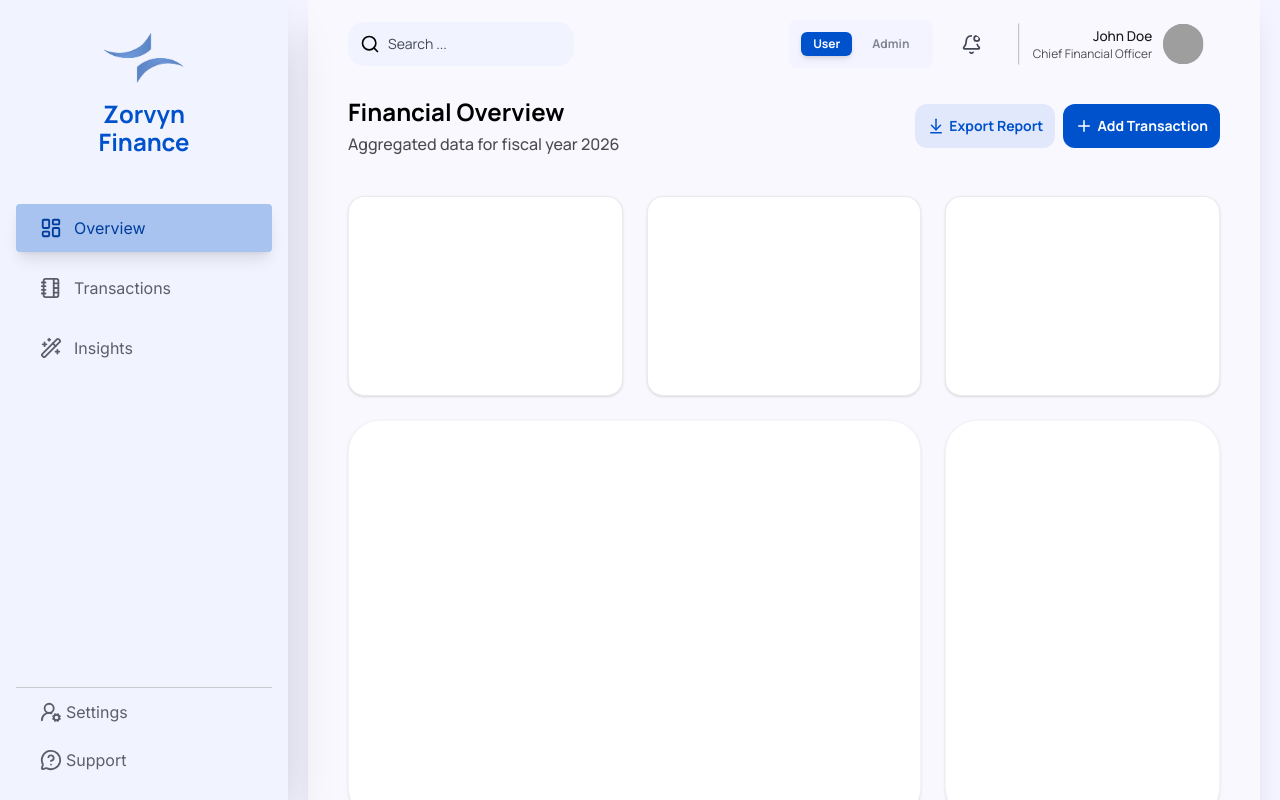
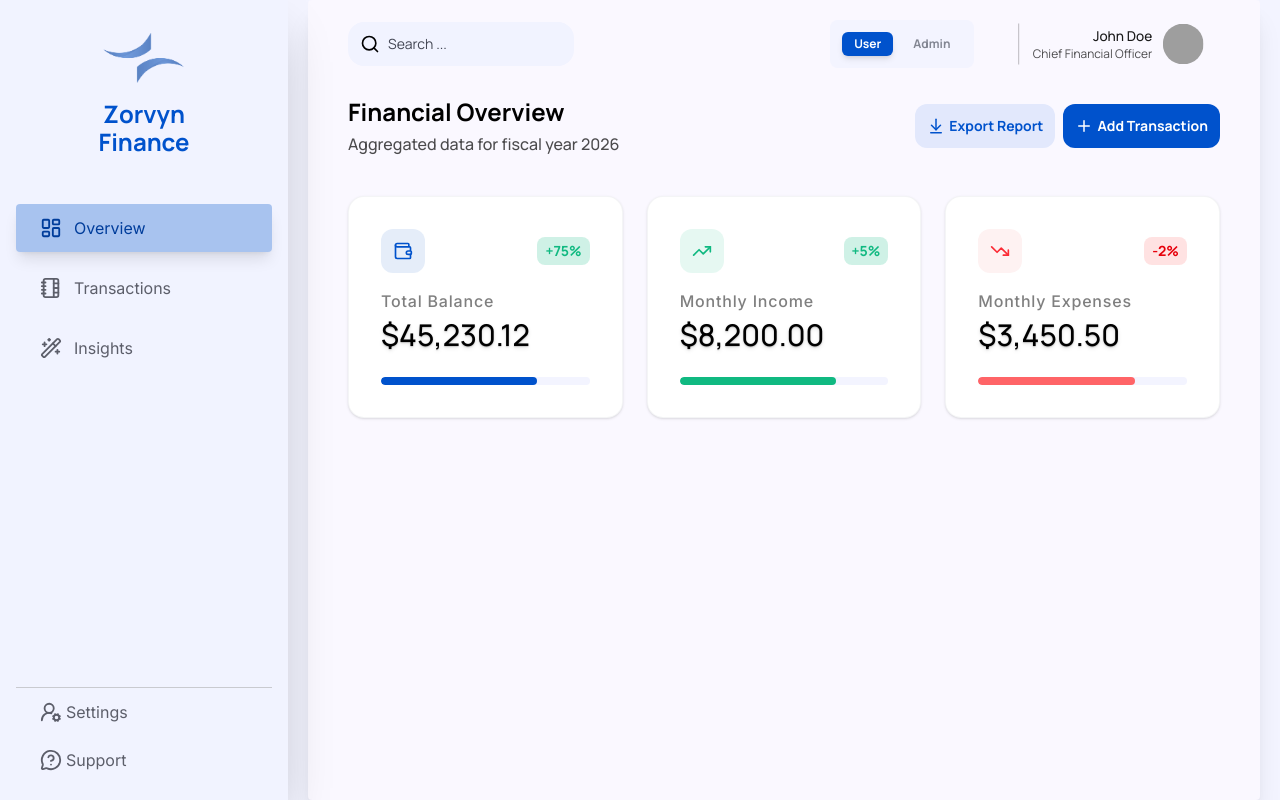
Before and after one commit to dibbockb/zorvyn-finance, a React (Vite) app: page / in a window 1280 px wide. Built offline with nearby package versions, Linux system fonts and the light colour scheme; grey boxes are pictures that could not be loaded.

Commit message:
Added Overview Cards

```diff
--- a/public/data/mockdata/data.ts
+++ b/public/data/mockdata/data.ts
@@ -29,44 +29,17 @@ export const MONTHLY_COMPARISON = [
     { month: 'Apr', income: 8200, expenses: 3450 }, // [cite: 166]
 ];
 
-export const TRANSACTIONS = [
-    {
-        id: 't1',
-        date: 'Oct 24, 2024', // [cite: 41, 197]
-        description: 'Apple Store Soho', // [cite: 198]
-        category: 'Technology', // [cite: 131, 198]
-        amount: -1299.00, // [cite: 198]
-        type: 'Expense', // [cite: 131]
-        status: 'Completed', // [cite: 234]
-    },
-    {
-        id: 't2',
-        date: 'Oct 23, 2024', // [cite: 199]
-        description: 'Stripe Payout', // [cite: 198]
-        category: 'Income', // [cite: 235]
-        amount: 8450.00, // [cite: 198]
-        type: 'Income', // [cite: 76]
-        status: 'Completed', // [cite: 237]
-    },
-    {
-        id: 't3',
-        date: 'Oct 22, 2024', // [cite: 41]
-        description: 'Whole Foods Market', // [cite: 41, 79]
-        category: 'Food', // [cite: 41, 80]
-        amount: -142.30, // [cite: 41]
-        type: 'Expense', // [cite: 71, 81]
-        status: 'Completed',
-    },
-    {
-        id: 't4',
-        date: 'Oct 20, 2024', // [cite: 41]
-        description: 'Modern Realty Rent', // [cite: 41]
-        category: 'Housing', // [cite: 41, 149]
-        amount: -2150.00, // [cite: 41]
-        type: 'Expense',
-        status: 'Completed',
-    },
-];
+export type Role = 'Admin' | 'User';
+
+export interface Transaction {
+    id: string;
+    date: string;
+    amount: number;
+    category: 'Food' | 'Housing' | 'Technology' | 'Income' | 'Transport' | 'Entertainment';
+    type: 'Income' | 'Expense';
+    description: string;
+    status: 'Completed' | 'Pending';
+}
 
 export const INSIGHTS = [
     {
--- a/src/Components/Dashboard/Cards/Cards.tsx
+++ b/src/Components/Dashboard/Cards/Cards.tsx
@@ -1,27 +1,24 @@
+import StatCard from "../../Statcard/StatCard";
+import { useStore, selectTotals } from "../../../store/useStore";
+// FIX: Import shallow from zustand
+import { useShallow } from 'zustand/react/shallow';
+
 const Cards = () => {
+    const { totalBalance, monthlyIncome, monthlyExpenses } = useStore(
+        useShallow((state) => selectTotals(state))
+    );
     return (
-        <section className="grid grid-cols-1 lg:grid-cols-3 gap-6 pt-10">
-
-            <div className="bg-white min-h-50 p-8 rounded-2xl shadow-sm border border-secondary/10  hover:shadow-md transition-all duration-300 ease-in-out">
+        <div className="flex flex-col gap-6 pt-10">
+            <div className="grid grid-cols-2 lg:grid-cols-3 gap-6">
+                <StatCard title="Total Balance" amount={totalBalance} type="balance" percentage={75} />
+                <StatCard title="Monthly Income" amount={monthlyIncome} type="income" percentage={5} />
+                <div className="hidden lg:block">
+                    <StatCard title="Monthly Expenses" amount={monthlyExpenses} type="expense" percentage={-2} />
+                </div>
             </div>
-
-            <div className="bg-white min-h-50 p-8 rounded-2xl shadow-sm border border-secondary/10 hover:shadow-md transition-all duration-300 ease-in-out">
-            </div>
-
-            <div className="bg-white min-h-50 p-8 rounded-2xl shadow-sm border border-secondary/10  hover:shadow-md transition-all duration-300 ease-in-out">
-            </div>
-
-            <div className="lg:col-span-2 bg-white p-8 rounded-4xl shadow-sm border border-secondary/5 min-h-100 hover:shadow-md transition-all duration-300 ease-in-out">
-            </div>
-
-            <div className="bg-white p-8 rounded-4xl shadow-sm border border-secondary/5 min-h-100 hover:shadow-md transition-all duration-300 ease-in-out">
-            </div>
-
-            <div className="lg:col-span-3 min-h-50 bg-white p-8 rounded-2xl shadow-sm border border-secondary/10  hover:shadow-md transition-all duration-300 ease-in-out">
-            </div>
-
-        </section>
-    )
+            {/* ... rest of your UI */}
+        </div>
+    );
 }
 
-export default Cards
+export default Cards;
--- a/src/Components/Dashboard/Dashboard.tsx
+++ b/src/Components/Dashboard/Dashboard.tsx
@@ -3,7 +3,7 @@ import Navbar from "./Navbar/Navbar"
 
 const Dashboard = () => {
     return (
-        <section className="min-h-screen bg-[#faf8ff] rounded shadow-xl px-10 py-3">
+        <section className="min-h-screen bg-[#faf8ff] rounded shadow-xl px-4 lg:px-10 py-3">
             <Navbar></Navbar>
             <Cards></Cards>
         </section>
--- a/src/Components/Dashboard/Navbar/Navbar.tsx
+++ b/src/Components/Dashboard/Navbar/Navbar.tsx
@@ -19,7 +19,7 @@ const Navbar = () => {
 
                 <div className="flex items-center gap-5">
                     <ToggleRole></ToggleRole>
-                    <BellDot size={21} className="text-[#434654] rounded-full"></BellDot>
+                    <BellDot size={21} className="text-[#434654] rounded-full hidden"></BellDot>
                     <div className="hidden lg:flex justify-center items-center gap-3 border-l border-black/30 scale-85">
                         <div className="flex-col text-right">
                             <p className=" font-medium text-base text-black/90">John Doe</p>
--- /dev/null
+++ b/src/Components/Statcard/StatCard.tsx
@@ -0,0 +1,56 @@
+import { Wallet, TrendingUp, TrendingDown } from 'lucide-react';
+
+interface StatCardProps {
+    title: string;
+    amount: number;
+    type: 'balance' | 'income' | 'expense';
+    percentage: number;
+}
+
+const StatCard = ({ title, amount, type, percentage }: StatCardProps) => {
+    const formattedUSD = new Intl.NumberFormat('en-US', {
+        style: 'currency',
+        currency: 'USD',
+    }).format(amount);
+
+    const icons = {
+        balance: <Wallet className="text-primary" size={20} />,
+        income: <TrendingUp className="text-tertiary" size={20} />,
+        expense: <TrendingDown className="text-red-500" size={20} />,
+    };
+
+    const bgColors = {
+        balance: 'bg-primary/10',
+        income: 'bg-tertiary/10',
+        expense: 'bg-red-50',
+    };
+
+    return (
+        <div className="bg-white p-4 lg:p-8 rounded-2xl shadow-sm border border-secondary/5 flex flex-col gap-4 hover:shadow-md transition-all">
+            <div className="flex justify-between items-center">
+                <div className={`p-3 rounded-xl ${bgColors[type]}`}>
+                    {icons[type]}
+                </div>
+                {percentage !== undefined && (
+                    <span className={`hidden lg:block px-2 py-1 rounded-lg text-sm font-bold ${percentage > 0 ? 'bg-tertiary/20 text-tertiary' : 'bg-red-100 text-red-600'}`}>
+                        {percentage > 0 ? `+${percentage}%` : `${percentage}%`}
+                    </span>
+                )}
+            </div>
+
+            <div>
+                <p className="text-black/50 inter text-xs lg:text-base font-bold tracking-wider ">{title}</p>
+                <h2 className="text-lg text-shadow-md lg:text-3xl text-black manrope mt-1 ">{formattedUSD}</h2>
+            </div>
+
+            <div className="mt-2 h-2 w-full bg-background rounded-full overflow-hidden ">
+                <div
+                    className={`h-full rounded-full ${type === 'balance' ? 'bg-primary' : type === 'income' ? 'bg-tertiary' : 'bg-red-400'}`}
+                    style={{ width: '75%' }}
+                />
+            </div>
+        </div>
+    );
+}
+
+export default StatCard;
--- a/src/store/useStore.ts
+++ b/src/store/useStore.ts
@@ -1,25 +1,50 @@
 import { create } from 'zustand';
 import { persist } from 'zustand/middleware';
-import type { Transaction, Role } from '../../public/data/types/types';
-import { TRANSACTIONS } from '../../public/data/mockdata/data';
+import type { Role } from '../../public/data/types/types';
+import { SUMMARY_STATS, type Transaction } from '../../public/data/mockdata/data';
 
-interface FinancialState {
+interface FinanceState {
     transactions: Transaction[];
     role: Role;
     setRole: (role: Role) => void;
     addTransaction: (tx: Transaction) => void;
-    deleteTransaction: (id: string) => void;
 }
 
-export const useStore = create<FinancialState>()(
+export const useStore = create<FinanceState>()(
     persist(
         (set) => ({
-            transactions: TRANSACTIONS as Transaction[],
+            transactions: [],
             role: 'User',
             setRole: (role) => set({ role }),
-            addTransaction: (tx) => set((state) => ({ transactions: [tx, ...state.transactions] })),
-            deleteTransaction: (id) => set((state) => ({ transactions: state.transactions.filter((t) => t.id !== id) })),
+            addTransaction: (tx) =>
+                set((state) => ({
+                    transactions: [tx, ...state.transactions]
+                })),
         }),
-        { name: 'zorvyn-finance-store' },
+        { name: 'finance-storage' }
     )
-)
+);
+
+export const selectTotals = (state: FinanceState) => {
+    if (state.transactions.length === 0) {
+        return {
+            totalBalance: SUMMARY_STATS.totalBalance,
+            monthlyIncome: SUMMARY_STATS.monthlyIncome,
+            monthlyExpenses: SUMMARY_STATS.monthlyExpenses,
+        };
+    }
+
+    const income = state.transactions
+        .filter((t) => t.type === 'Income')
+        .reduce((acc, t) => acc + t.amount, 0);
+
+    const expenses = state.transactions
+        .filter((t) => t.type === 'Expense')
+        .reduce((acc, t) => acc + Math.abs(t.amount), 0);
+
+    return {
+        totalBalance: income - expenses,
+        monthlyIncome: income,
+        monthlyExpenses: expenses,
+    };
+};
```
Also changed, not shown: 1 other file (tests, documents, lock files or other folders).
